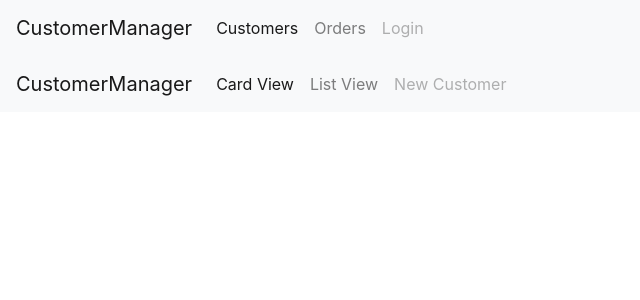
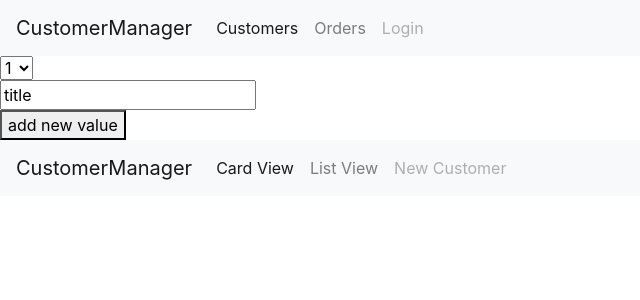
Before and after one commit to kpavankumaar/ngbatch8, an Angular app in the folder angular/managerapplication/: page /customers in a window 1280 px wide. Shown: the top 300 px of the page, without its empty margins (0-640 px from the left). Built offline with nearby package versions, Linux system fonts and the light colour scheme.

Commit message:
ajax IIFE

```diff
--- a/angular/managerapplication/src/app/app.component.html
+++ b/angular/managerapplication/src/app/app.component.html
@@ -1,2 +1,6 @@
-<app-navbar></app-navbar>
+<app-navbar [dataFromAppC] = 'data'></app-navbar>
+<form action="">
+    <input type="text" [value]= 'title' ngModel = 'title' name= title>
+</form>
+<button (click)= 'updateTheArr(1)'>add new value</button>
 <router-outlet></router-outlet>
--- a/angular/managerapplication/src/app/app.component.ts
+++ b/angular/managerapplication/src/app/app.component.ts
@@ -7,4 +7,17 @@ import { Component } from '@angular/core';
 })
 export class AppComponent {
   title = 'app';
+  data = [1,2,3,4];
+  updateTheArr(val){
+    this.data.push(val);
+  }
+  constructor(){
+    console.log('AppComponent constructor');
+  }
+  ngOnChanges(){
+    console.log('AppComponent ngOnChanges')
+  }
+  ngOnInit(){
+    console.log('AppComponent ngOnInit');
+  }
 }
--- a/angular/managerapplication/src/app/app.module.ts
+++ b/angular/managerapplication/src/app/app.module.ts
@@ -1,12 +1,13 @@
 import { BrowserModule } from '@angular/platform-browser';
 import { NgModule } from '@angular/core';
-
+import { FormsModule } from "@angular/forms";
 
 import { AppComponent } from './app.component';
 
 import { CoreModule } from './core/core.module';
 import { LoginModule } from './login/login.module';
 import { AppRoutingModule } from './approuting.module';
+
 import { CustomersModule } from './customers/customers.module';
 
 
@@ -16,6 +17,7 @@ import { CustomersModule } from './customers/customers.module';
   ],
   imports: [
     BrowserModule,
+    FormsModule,
     AppRoutingModule,
     CoreModule,
     LoginModule,
--- a/angular/managerapplication/src/app/core/navbar/navbar.component.html
+++ b/angular/managerapplication/src/app/core/navbar/navbar.component.html
@@ -18,3 +18,8 @@
     </ul>
   </div>
 </nav>
+<select (click)= 'test($event)'>
+  <option *ngFor = 'let i of dataFromAppC'>
+    {{i}}
+  </option>
+</select>
--- a/angular/managerapplication/src/app/core/navbar/navbar.component.ts
+++ b/angular/managerapplication/src/app/core/navbar/navbar.component.ts
@@ -1,4 +1,4 @@
-import { Component, OnInit } from '@angular/core';
+import { Component, OnInit, Input } from '@angular/core';
 
 @Component({
   selector: 'app-navbar',
@@ -6,10 +6,23 @@ import { Component, OnInit } from '@angular/core';
   styleUrls: ['./navbar.component.css']
 })
 export class NavbarComponent implements OnInit {
-
-  constructor() { }
-
+  @Input() dataFromAppC;
+  test(val){
+    console.log(val);
+    this.dataFromAppC.push(val);
+  }
+  randomName;
+  constructor() {
+    console.log('Navbar Component Constructor ');
+  }
+  ngOnChanges(val,val1){
+    console.log('Navbar Compnent ngOnChanges',val);
+    // this.randomName = val.currentValue
+  }
   ngOnInit() {
+    console.log('Navbar Component ngOnInit');
   }
-
+  ngDoCheck(){
+    console.log('ngDoCheck')
+  }
 }
--- a/angular/managerapplication/src/app/customers/customers.component.html
+++ b/angular/managerapplication/src/app/customers/customers.component.html
@@ -7,13 +7,13 @@
   <div class="collapse navbar-collapse" id="navbarSupportedContent">
     <ul class="navbar-nav mr-auto">
       <li class="nav-item active">
-        <a class="nav-link" href="#">Card View <span class="sr-only">(current)</span></a>
+        <a class="nav-link" (click)= "loadComponent('card')">Card View <span class="sr-only">(current)</span></a>
       </li>
       <li class="nav-item">
-        <a class="nav-link" href="#">List View</a>
+        <a class="nav-link"(click)= "loadComponent('list')">List View</a>
       </li>
       <li class="nav-item">
-        <a class="nav-link disabled" href="#" tabindex="-1" >New Customer</a>
+        <a class="nav-link disabled"(click)= "loadComponent('edit')" tabindex="-1" >New Customer</a>
       </li>
     </ul>
   </div>
--- a/angular/managerapplication/src/app/customers/customers.component.ts
+++ b/angular/managerapplication/src/app/customers/customers.component.ts
@@ -7,9 +7,14 @@ import { Component, OnInit } from '@angular/core';
 })
 export class CustomersComponent implements OnInit {
 
-  constructor() { }
 
+  ngOnChanges(){
+    console.log('CustomersComponent ngOnChanges')
+  }
   ngOnInit() {
+    console.log('customers ngOnInit');
   }
-
+  constructor() {
+    console.log('customers constructor');
+  }
 }
--- a/angular/managerapplication/src/app/login/login.component.ts
+++ b/angular/managerapplication/src/app/login/login.component.ts
@@ -7,9 +7,14 @@ import { Component, OnInit } from '@angular/core';
 })
 export class LoginComponent implements OnInit {
 
-  constructor() { }
-
+  constructor() {
+    console.log('LoginComponent Constructor')
+  }
+  ngOnChanges(){
+    console.log('LoginComponent ngOnChanges')
+  }
   ngOnInit() {
+    console.log('LoginComponent ngOnInit');
   }
 
 }
--- a/angular/managerapplication/src/app/orders/orders.component.ts
+++ b/angular/managerapplication/src/app/orders/orders.component.ts
@@ -7,9 +7,12 @@ import { Component, OnInit } from '@angular/core';
 })
 export class OrdersComponent implements OnInit {
 
-  constructor() { }
+  constructor() {
+    console.log('Orders Component Constructor')
+   }
 
   ngOnInit() {
+    console.log('Orders Component ngOnInit');
   }
 
 }
```
